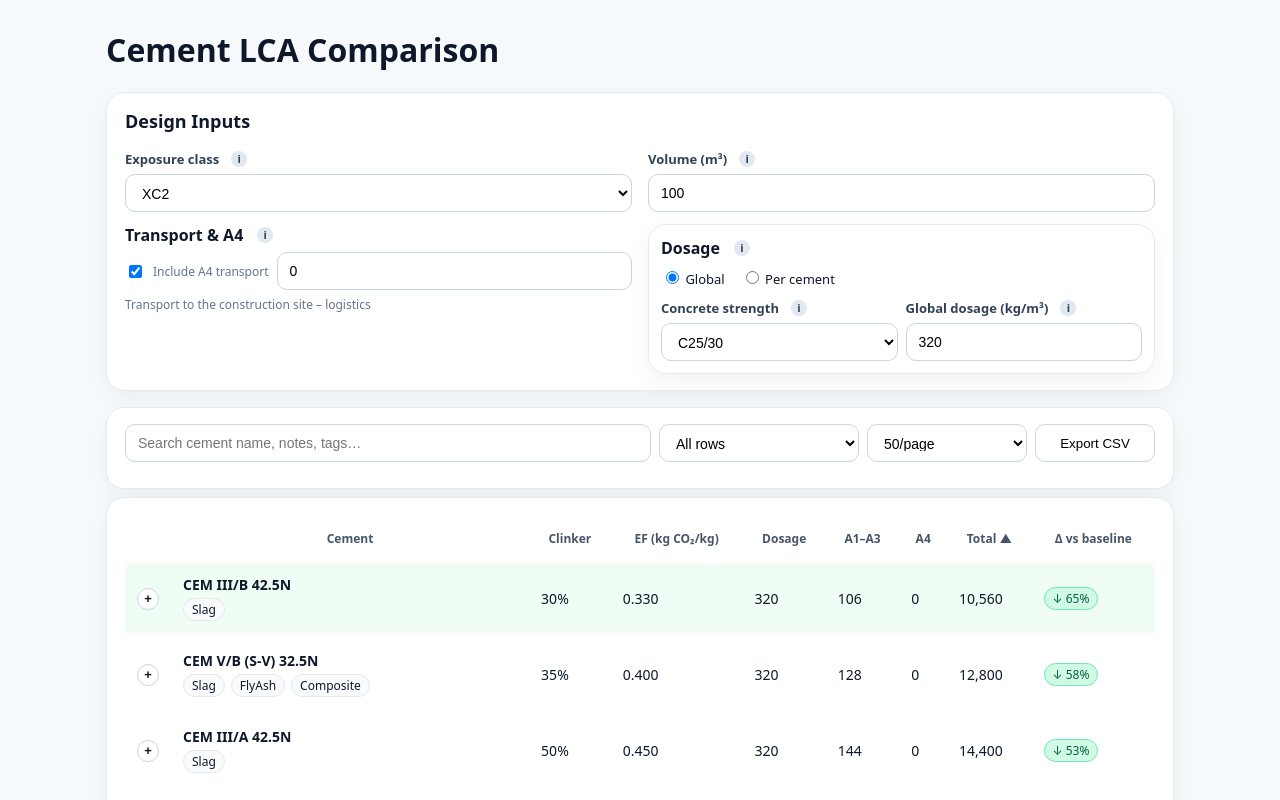
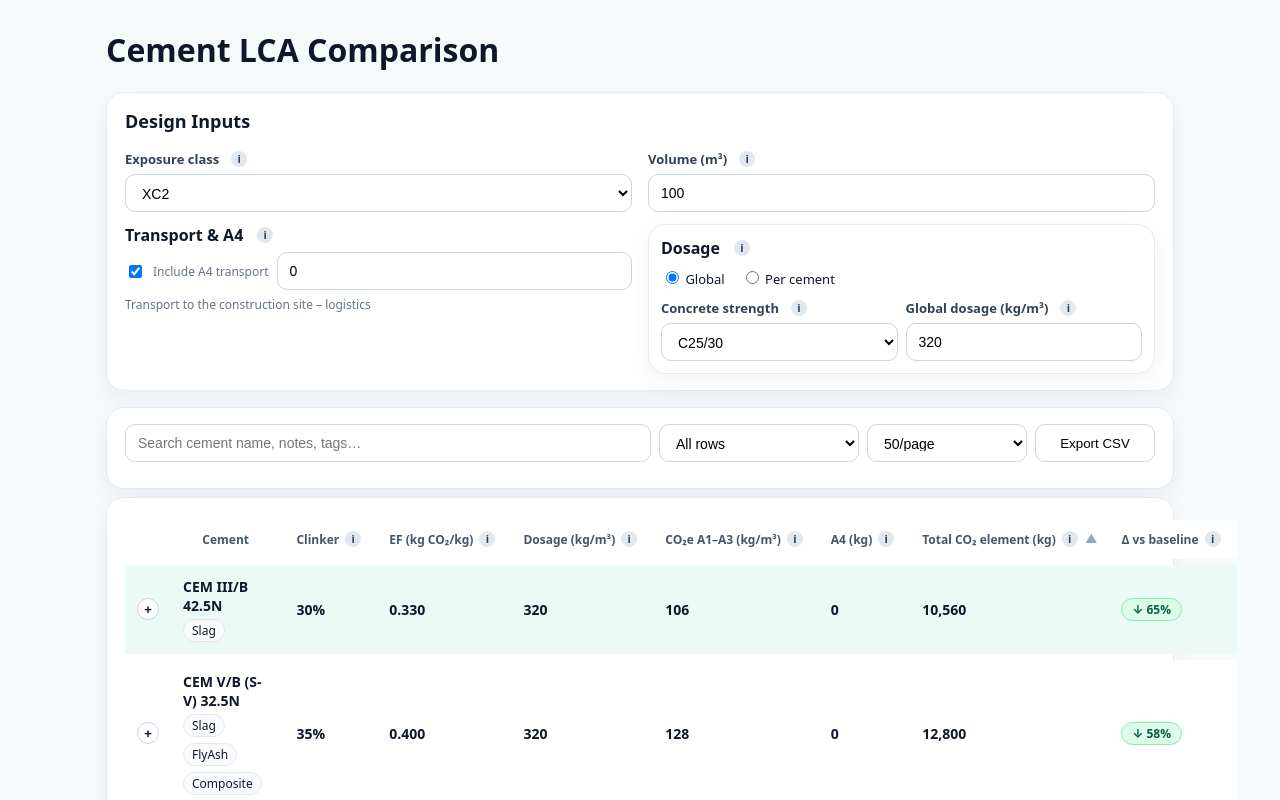
Before and after one commit to MarioSorgente/cement-lca, a Next.js app: page / in a window 1280 px wide. Shown: the top 800 px of the page. Built offline with nearby package versions, Linux system fonts and the light colour scheme.

Commit message:
Update ResultsTable.tsx

```diff
--- a/components/ResultsTable.tsx
+++ b/components/ResultsTable.tsx
@@ -41,13 +41,27 @@ type Props = {
   onToggleCompare?: (cementId: string) => void
 }
 
+/** Header cell with unified tooltip + sorting (tooltip uses portal to avoid overlap) */
 function Th({
-  onClick, active, dir, children, help,
-}: { onClick?: () => void; active?: boolean; dir?: 'asc'|'desc'; children: React.ReactNode; help?: string }) {
+  k, label, sortKey, sortDir, onSortChange, help,
+}: {
+  k: SortKey
+  label: string
+  sortKey: SortKey
+  sortDir: 'asc' | 'desc'
+  onSortChange: (k: SortKey) => void
+  help?: string
+}) {
+  const active = sortKey === k
   return (
-    <th onClick={onClick} title={help} style={{ cursor: onClick ? 'pointer' : 'default', whiteSpace:'nowrap' }}>
-      {children}{' '}
-      {active ? (dir === 'asc' ? '▲' : '▼') : null}
+    <th
+      className="th-sort"
+      onClick={() => onSortChange(k)}
+      style={{ whiteSpace: 'nowrap', cursor: 'pointer' }}
+    >
+      <span className="th-label">{label}</span>
+      {help && <Tooltip text={help} portal />}
+      <span className="sort-caret">{active ? (sortDir === 'asc' ? ' ▲' : ' ▼') : ''}</span>
     </th>
   )
 }
@@ -63,17 +77,25 @@ export default function ResultsTable({
   dosageMode, perCementDosage, onPerCementDosageChange,
   comparedIds, onToggleCompare,
 }: Props) {
-  const pageRows = useMemo(() => rows.slice(0, Math.max(1, pageSize)), [rows, pageSize])
-
   const headerHelp = {
     clinker:   'Clinker content by fraction; lower is typically better for GWP.',
     ef:        'Embodied carbon per kg of binder (A1–A3).',
     dosage:    'Binder dosage in kg per m³ of concrete.',
-    a1a3:      'A1–A3 contribution per m³ (dosage × EF).',
+    a1a3:      'A1–A3 per m³ (dosage × EF).',
     a4:        'Transport stage A4 for the whole element (distance × transport EF × volume).',
     total:     'A1–A3 per element + optional A4 transport.',
-    reduction: 'Reduction vs OPC baseline EF (worst OPC).',
+    reduction: 'Percent improvement vs baseline EF (worst OPC).',
   } as const
+
+  const pageRows = useMemo(() => rows.slice(0, Math.max(1, pageSize)), [rows, pageSize])
+
+  // For soft highlighting of the worst (non-baseline) row by reduction %
+  const worstNonBaselineId = useMemo(() => {
+    const pool = rows.filter(r => r.cement.id !== baselineId)
+    if (!pool.length) return undefined
+    const worst = pool.reduce((m, r) => (r.gwpReductionPct < m.gwpReductionPct ? r : m), pool[0])
+    return worst.cement.id
+  }, [rows, baselineId])
 
   return (
     <>
@@ -104,36 +126,62 @@ export default function ResultsTable({
           <thead>
             <tr>
               <th className="th-center" style={{ width: 40 }} aria-label="Compare column" />
-              <Th onClick={() => onSortChange('cement')} active={sortKey==='cement'} dir={sortDir}>Cement</Th>
-              <Th onClick={() => onSortChange('clinker')} active={sortKey==='clinker'} dir={sortDir} help={headerHelp.clinker}>Clinker</Th>
-              <Th onClick={() => onSortChange('ef')} active={sortKey==='ef'} dir={sortDir} help={headerHelp.ef}>EF (kg CO₂/kg)</Th>
-              <Th onClick={() => onSortChange('dosage')} active={sortKey==='dosage'} dir={sortDir} help={headerHelp.dosage}>Dosage</Th>
-              <Th onClick={() => onSortChange('a1a3')} active={sortKey==='a1a3'} dir={sortDir} help={headerHelp.a1a3}>A1–A3</Th>
-              <Th onClick={() => onSortChange('a4')} active={sortKey==='a4'} dir={sortDir} help={headerHelp.a4}>A4</Th>
-              <Th onClick={() => onSortChange('total')} active={sortKey==='total'} dir={sortDir} help={headerHelp.total}>Total</Th>
-              <Th onClick={() => onSortChange('reduction')} active={sortKey==='reduction'} dir={sortDir} help={headerHelp.reduction}>Δ vs baseline</Th>
+              <Th k="cement"    label="Cement"                 sortKey={sortKey} sortDir={sortDir} onSortChange={onSortChange} />
+              <Th k="clinker"   label="Clinker"                sortKey={sortKey} sortDir={sortDir} onSortChange={onSortChange} help={headerHelp.clinker} />
+              <Th k="ef"        label="EF (kg CO₂/kg)"         sortKey={sortKey} sortDir={sortDir} onSortChange={onSortChange} help={headerHelp.ef} />
+              <Th k="dosage"    label="Dosage (kg/m³)"         sortKey={sortKey} sortDir={sortDir} onSortChange={onSortChange} help={headerHelp.dosage} />
+              <Th k="a1a3"      label="CO₂e A1–A3 (kg/m³)"     sortKey={sortKey} sortDir={sortDir} onSortChange={onSortChange} help={headerHelp.a1a3} />
+              <Th k="a4"        label="A4 (kg)"                sortKey={sortKey} sortDir={sortDir} onSortChange={onSortChange} help={headerHelp.a4} />
+              <Th k="total"     label="Total CO₂ element (kg)" sortKey={sortKey} sortDir={sortDir} onSortChange={onSortChange} help={headerHelp.total} />
+              <Th k="reduction" label="Δ vs baseline"          sortKey={sortKey} sortDir={sortDir} onSortChange={onSortChange} help={headerHelp.reduction} />
             </tr>
           </thead>
+
           <tbody>
             {pageRows.map(r => {
               const id = r.cement.id
               const inCompare = (comparedIds ?? []).includes(id)
-              const isBest = bestId === id
-              const isBaseline = baselineId === id
+              const isBest  = id === bestId
+              const isBase  = id === baselineId
+              const isWorst = id === worstNonBaselineId
+              const dim     = !r.exposureCompatible
 
-              const rowStyle: React.CSSProperties = isBest
-                ? { background:'#f0fdf4' }
-                : isBaseline
-                ? { background:'#fef2f2' }
-                : {}
+              // Subtle row tint + left stripe like before
+              let rowStyle: React.CSSProperties = {}
+              if (isBase)        rowStyle = { boxShadow: 'inset 0 0 0 9999px rgba(239,68,68,0.08)', borderColor: '#fecaca' }
+              else if (isWorst)  rowStyle = { boxShadow: 'inset 0 0 0 9999px rgba(245,158,11,0.08)', borderColor: '#f59e0b' }
+              else if (isBest)   rowStyle = { boxShadow: 'inset 0 0 0 9999px rgba(16,185,129,0.08)', borderColor: '#a7f3d0' }
+
+              const leftStripe = isBest ? '#10b981' : (isBase ? '#ef4444' : (isWorst ? '#f59e0b' : '#e5e7eb'))
+
+              // Pill logic (restores "Baseline")
+              const pct = r.gwpReductionPct
+              let pill: JSX.Element
+              if (isBase) {
+                pill = <span className="pill pill-red">Baseline</span>
+              } else if (pct <= 0) {
+                pill = <span className="pill pill-red">↑ {Math.abs(Math.round(pct))}%</span>
+              } else if (pct <= 10) {
+                pill = <span className="pill pill-amber">↓ {Math.round(pct)}%</span>
+              } else if (pct <= 20) {
+                pill = <span className="pill pill-green">↓ {Math.round(pct)}%</span>
+              } else {
+                pill = <span className="pill pill-deepgreen">↓ {Math.round(pct)}%</span>
+              }
+
+              const dosageEditable = dosageMode === 'perCement' && !!onPerCementDosageChange
+              const dosageValue = dosageEditable
+                ? (perCementDosage?.[id] ?? r.dosageUsed)
+                : r.dosageUsed
 
               return (
                 <tr
                   key={id}
-                  style={rowStyle}
-                  className={onRowClick ? 'row-click' : undefined}
-                  onClick={onRowClick ? () => onRowClick(id) : undefined}
+                  className={['tr-elevated', selectedId === id ? 'tr-selected' : '', dim ? 'row-dim' : ''].join(' ').trim()}
+                  onClick={() => onRowClick?.(id)}
+                  style={{ ...rowStyle, cursor: onRowClick ? 'pointer' : 'default', borderLeft: `4px solid ${leftStripe}` }}
                 >
+                  {/* Compare toggle (tiny) */}
                   <td className="td-center" onClick={(e) => e.stopPropagation()}>
                     <CompareToggle
                       selected={inCompare}
@@ -142,34 +190,40 @@ export default function ResultsTable({
                     />
                   </td>
 
+                  {/* Cement info + SCM tags */}
                   <td>
                     <div style={{ fontWeight: 600 }}>{r.cement.cement_type}</div>
-                    <div className="small" style={{ display:'flex', gap:6, marginTop: 4 }}>
-                      {(r.tags ?? []).map(t => <span key={t} className="chip">{t}</span>)}
-                    </div>
+                    {(r.tags?.length ?? 0) > 0 && (
+                      <div className="small" style={{ display:'flex', gap:6, marginTop: 4, flexWrap: 'wrap' }}>
+                        {r.tags!.map(t => <span key={t} className="chip">{t}</span>)}
+                      </div>
+                    )}
                   </td>
 
-                  <td style={{ whiteSpace:'nowrap' }}>{Math.round(r.cement.clinker_fraction * 100)}%</td>
-                  <td>{Number(r.cement.co2e_per_kg_binder_A1A3).toFixed(3)}</td>
+                  <td className="num-strong" style={{ whiteSpace:'nowrap' }}>{Math.round(r.cement.clinker_fraction * 100)}%</td>
+                  <td className="num-strong">{Number(r.cement.co2e_per_kg_binder_A1A3).toFixed(3)}</td>
+
                   <td style={{ whiteSpace:'nowrap' }}>
-                    {typeof r.dosageUsed === 'number' ? Math.round(r.dosageUsed) : r.dosageUsed}
+                    {dosageEditable ? (
+                      <input
+                        className="input sm"
+                        type="number"
+                        min={0}
+                        value={String(dosageValue)}
+                        onClick={(e) => e.stopPropagation()}
+                        onChange={(e) => onPerCementDosageChange!(id, Number(e.target.value) || 0)}
+                        title="Edit dosage for this cement (kg/m³)"
+                      />
+                    ) : (
+                      <span className="num-strong">{formatNumber(dosageValue)}</span>
+                    )}
                   </td>
-                  <td>{formatNumber(Math.round(r.co2ePerM3_A1A3))}</td>
-                  <td>{formatNumber(Math.round(r.a4Transport))}</td>
-                  <td>{formatNumber(Math.round(r.totalElement))}</td>
 
-                  <td>
-                    {r.gwpReductionPct === 0
-                      ? <span className="chip chip-red">0%</span>
-                      : r.gwpReductionPct > 20
-                      ? <span className="chip chip-deepgreen">↓ {Math.round(r.gwpReductionPct)}%</span>
-                      : r.gwpReductionPct > 10
-                      ? <span className="chip chip-green">↓ {Math.round(r.gwpReductionPct)}%</span>
-                      : r.gwpReductionPct > 0
-                      ? <span className="chip chip-yellow">↓ {Math.round(r.gwpReductionPct)}%</span>
-                      : <span className="chip chip-red">↑ {Math.abs(Math.round(r.gwpReductionPct))}%</span>
-                    }
-                  </td>
+                  <td className="num-strong">{formatNumber(r.co2ePerM3_A1A3)}</td>
+                  <td className="num-strong">{formatNumber(r.a4Transport)}</td>
+                  <td className="num-strong">{formatNumber(r.totalElement)}</td>
+
+                  <td>{pill}</td>
                 </tr>
               )
             })}
```
